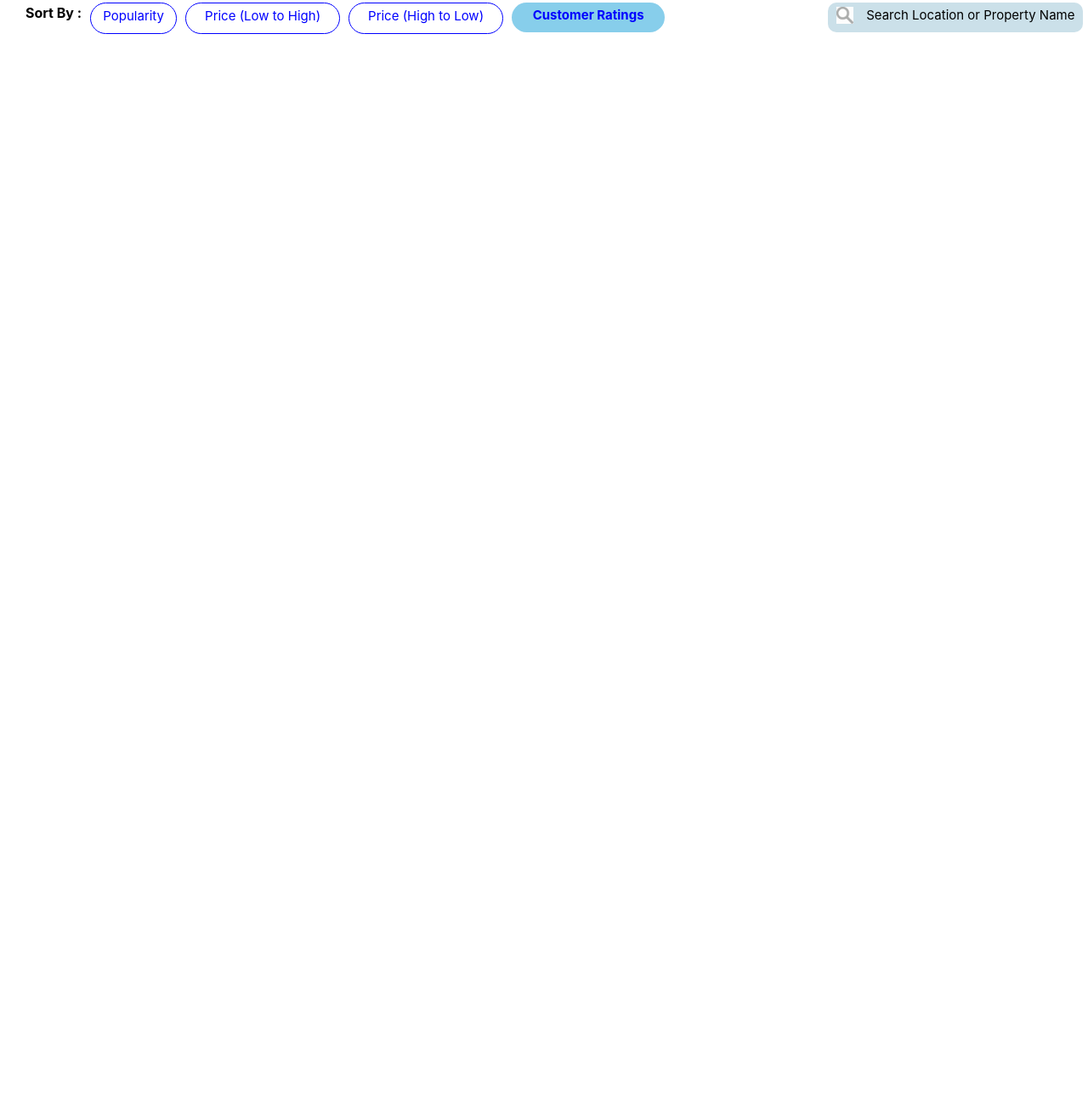
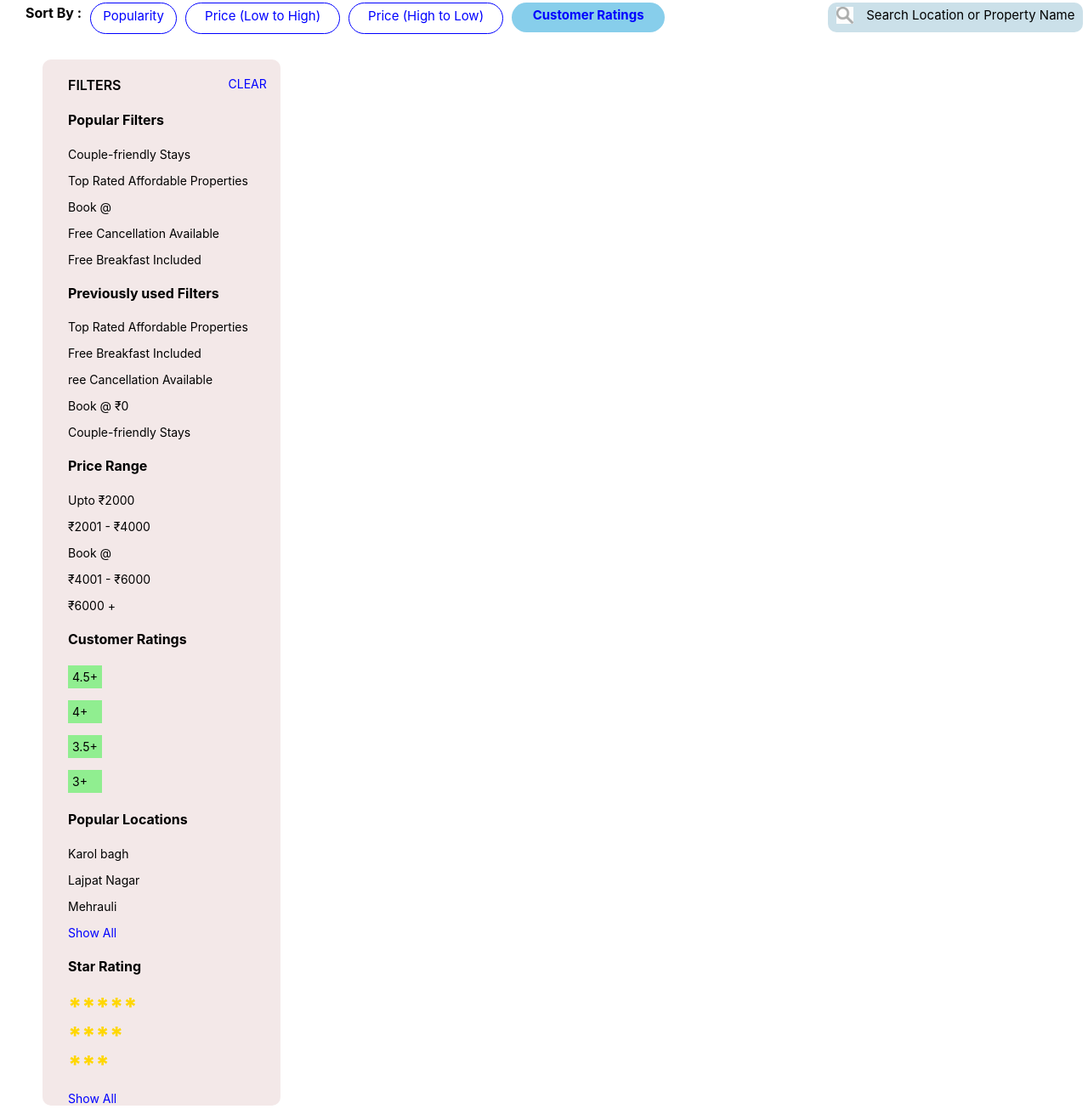
Before and after one commit to anushishukla/Goibibo-Clone---React-Project-1---9hpv8qj9o596, a React app: page /searchhotels in a window 1280 px wide. Shown: the part 179-1484 px from the top of the page at 85% size. Before the commit the page ends 800 px from the top, so only its background shows below. Built offline with nearby package versions, Linux system fonts and the light colour scheme.

Commit message:
changes done

```diff
--- a/src/components/searchHotels.js
+++ b/src/components/searchHotels.js
@@ -35,6 +35,69 @@ const SearchHotel = () => {
               <div> <img src={SearchImage} /></div>
               Search Location or Property Name</div>
            </div>
+
+           <div className="sidebar-div">
+
+            <div className="filter-div">
+               <div className="filter-1">FILTERS</div>
+               <div className="filter-2">CLEAR</div>
+            </div>
+
+            <div className="p-div">
+            <h4>Popular Filters</h4>
+            <p style={{fontSize:"14px"}}>Couple-friendly Stays</p>
+            <p style={{fontSize:"14px"}}>Top Rated Affordable Properties</p>
+            <p style={{fontSize:"14px"}}>Book @</p>
+            <p style={{fontSize:"14px"}}>Free Cancellation Available</p>
+            <p style={{fontSize:"14px"}}>Free Breakfast Included</p>
+            </div>
+
+            <div className="p-div">
+            <h4>Previously used Filters</h4>
+            <p style={{fontSize:"14px"}}>Top Rated Affordable Properties</p>
+            <p style={{fontSize:"14px"}}>Free Breakfast Included</p>
+            <p style={{fontSize:"14px"}}>ree Cancellation Available</p>
+            <p style={{fontSize:"14px"}}>Book @ ₹0</p>
+            <p style={{fontSize:"14px"}}>Couple-friendly Stays</p>
+            </div>
+
+            <div className="p-div">
+            <h4>Price Range</h4>
+            <p style={{fontSize:"14px"}}>Upto ₹2000</p>
+            <p style={{fontSize:"14px"}}>₹2001 - ₹4000</p>
+            <p style={{fontSize:"14px"}}>Book @</p>
+            <p style={{fontSize:"14px"}}>₹4001 - ₹6000</p>
+            <p style={{fontSize:"14px"}}>₹6000 +</p>
+            </div>
+
+            <div className="p-div">
+            <h4>Customer Ratings</h4>
+            <p style={{fontSize:"14px", backgroundColor:"lightgreen", width:"30px", padding:"5px"}}>4.5+</p>
+            <p style={{fontSize:"14px", backgroundColor:"lightgreen", width:"30px", padding:"5px"}}>4+</p>
+            <p style={{fontSize:"14px", backgroundColor:"lightgreen", width:"30px", padding:"5px"}}>3.5+</p>
+            <p style={{fontSize:"14px", backgroundColor:"lightgreen", width:"30px", padding:"5px"}}>3+</p>
+
+            </div>
+
+            <div className="p-div">
+            <h4>Popular Locations</h4>
+            <p style={{fontSize:"14px"}}>Karol bagh</p>
+            <p style={{fontSize:"14px"}}>Lajpat Nagar</p>
+            <p style={{fontSize:"14px"}}>Mehrauli</p>
+            <p style={{fontSize:"14px", color:"blue"}}>Show All</p>
+
+            </div>
+
+            <div className="p-div">
+            <h4>Star Rating</h4>
+            <div style={{fontSize:"14px", color:"gold", fontWeight:"800", fontSize:"28px"}}>*****</div>
+            <div style={{fontSize:"14px",color:"gold", fontWeight:"800", fontSize:"28px"}}>****</div>
+            <div style={{fontSize:"14px",color:"gold", fontWeight:"800", fontSize:"28px"}}>***</div>
+            <p style={{fontSize:"14px", color:"blue"}}>Show All</p>
+
+            </div>
+
+           </div>
         </>
     )
 }
--- a/src/styles/searchHotel.css
+++ b/src/styles/searchHotel.css
@@ -150,3 +150,30 @@
     padding-right: 15px;
     padding-left: 10px;
 }
+.sidebar-div{
+    width: 280px;
+    height:fit-content;
+    background-color: rgb(243, 232, 232);
+    border-radius: 10px;
+    margin-left: 50px;
+    margin-top: 30px;
+
+}
+.filter-div{
+    display: flex;
+}
+.filter-1{
+    font-weight: 600;
+    margin-left: 30px;
+    margin-top: 20px;
+}
+.filter-2{
+
+    margin-left: 45%;
+    margin-top: 20px;
+    font-size: 14px;
+    color: blue;
+}
+.p-div{
+    margin-left: 30px;
+}
```
